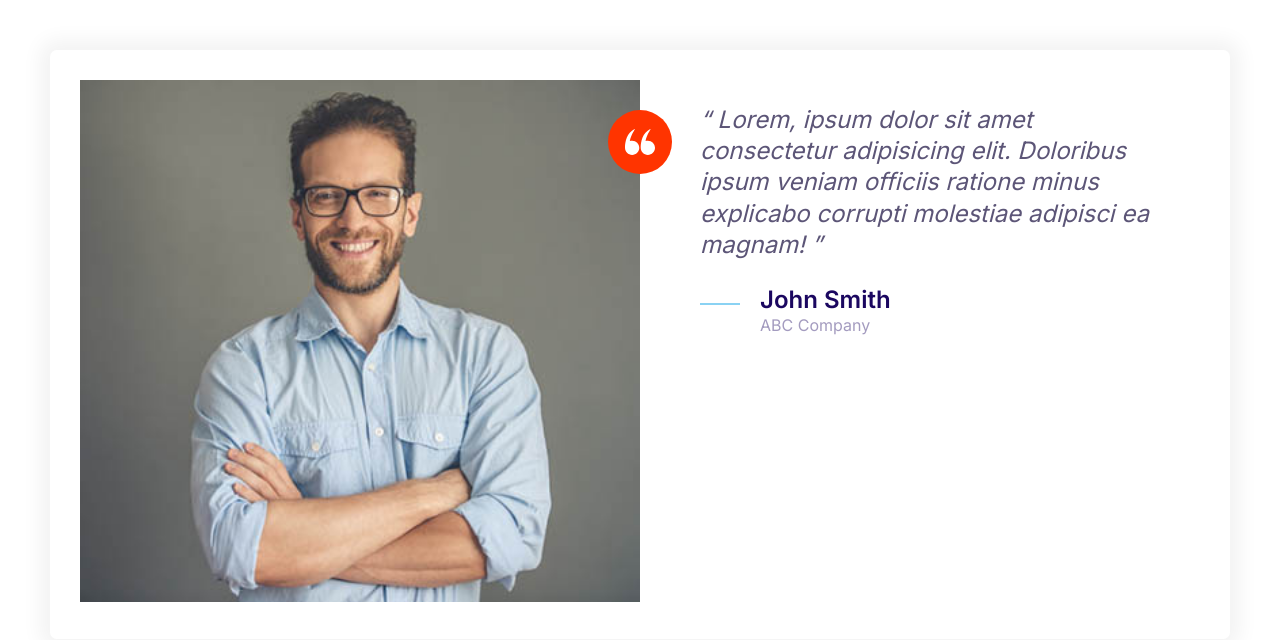
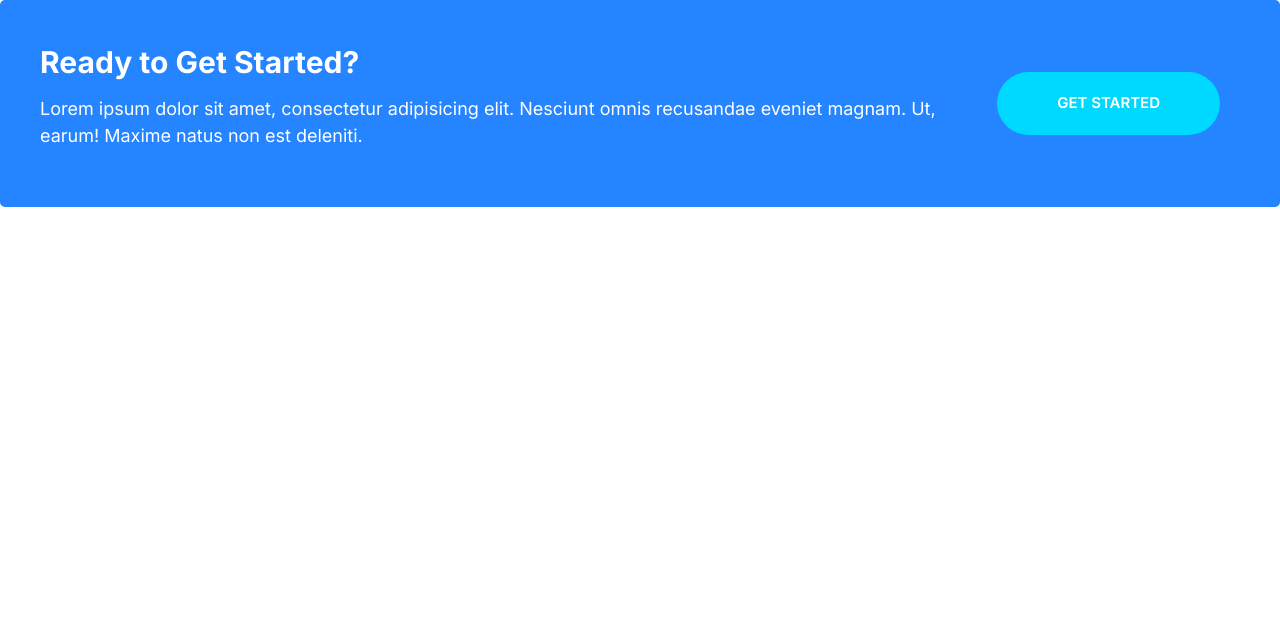
Before and after one commit to seongbaelee/moshify, a plain HTML site: page index.html in a window 1280 px wide. Drawn offline with Linux system fonts and the light colour scheme.

Commit message:
Build callouts component.

```diff
--- a/css/styles.css
+++ b/css/styles.css
@@ -238,6 +238,11 @@ a {
 
 .btn--accent:hover {
   background: #ec3000;
+}
+
+.btn--stretched {
+  padding-left: 6rem;
+  padding-right: 6rem;
 }
 
 .btn--block {
@@ -501,3 +506,45 @@ a {
     margin-left: 6rem;
   }
 }
+
+/* Callouts */
+
+.callout {
+  padding: 4rem;
+  border-radius: 5px;
+}
+
+.callout--primary {
+  background: var(--color-primary);
+  color: #fff;
+}
+
+.callout__heading {
+  color: #fff;
+  margin-top: 0;
+  font-size: 3rem;
+}
+
+.callout .btn {
+  justify-self: center;
+  align-self: center;
+}
+
+.callout__content {
+  text-align: center;
+}
+
+@media screen and (min-width: 768px) {
+  .callout .grid--1x2 {
+    grid-template-columns: 1fr auto;
+  }
+
+  .callout__content {
+    text-align: left;
+  }
+
+  .callout .btn {
+    justify-self: start;
+    margin: 0 2rem;
+  }
+}
--- a/index.html
+++ b/index.html
@@ -14,37 +14,18 @@
     <link rel="stylesheet" href="css/styles.css" />
     <title>Document</title>
   </head>
-  <body style="padding: 5rem">
-    <div class="card testimonial">
+  <body>
+    <div class="callout callout--primary">
       <div class="grid grid--1x2">
-        <div class="testimonial__image">
-          <img src="images/testimonial.jpg" alt="A happy, smiling customer" />
-          <span class="icon-container icon-container--accent">
-            <svg class="icon icon--white icon--small">
-              <use xlink:href="images/sprite.svg#quotes"></use>
-            </svg>
-          </span>
+        <div class="callout__content">
+          <h2 class="callout__heading">Ready to Get Started?</h2>
+          <p>
+            Lorem ipsum dolor sit amet, consectetur adipisicing elit. Nesciunt
+            omnis recusandae eveniet magnam. Ut, earum! Maxime natus non est
+            deleniti.
+          </p>
         </div>
-        <blockquote class="quote">
-          <p class="quote__text">
-            Lorem, ipsum dolor sit amet consectetur adipisicing elit. Doloribus
-            ipsum veniam officiis ratione minus explicabo corrupti molestiae
-            adipisci ea magnam!
-          </p>
-          <footer>
-            <div class="media">
-              <div class="media__image">
-                <svg class="icon icon--primary quote__line">
-                  <use xlink:href="images/sprite.svg#line"></use>
-                </svg>
-              </div>
-              <div class="media__body">
-                <h3 class="media__title quote__author">John Smith</h3>
-                <p class="quote__organization">ABC Company</p>
-              </div>
-            </div>
-          </footer>
-        </blockquote>
+        <a href="#" class="btn btn--secondary btn--stretched">Get Started</a>
       </div>
     </div>
   </body>
```
Also changed, not shown: components/Callouts.html (added, +12 -0 lines).
